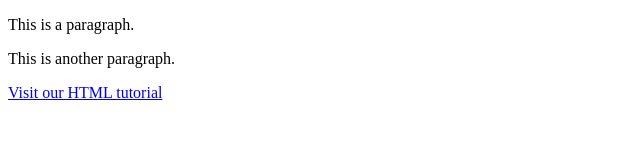
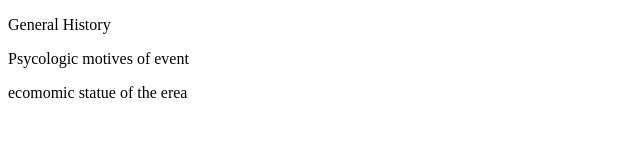
Before and after one commit to xXmYuWuXx/Ethan, a plain HTML site: page index.html in a window 1280 px wide. Shown: the whole page, without its empty margins (0-640 px from the left). Drawn offline with Linux system fonts and the light colour scheme.

Commit message:
Update index.html

```diff
--- a/index.html
+++ b/index.html
@@ -5,9 +5,11 @@
 </head>
 <body>
 
-<p>This is a paragraph.</p>
-<p>This is another paragraph.</p>
+<p>General History</p>
+<p>Psycologic motives of event</p>
+ <p>ecomomic statue of the erea </p>
 
-<a href="https://www.w3schools.com/html/">Visit our HTML tutorial</a>
+
+
 </body>
 </html>
```
